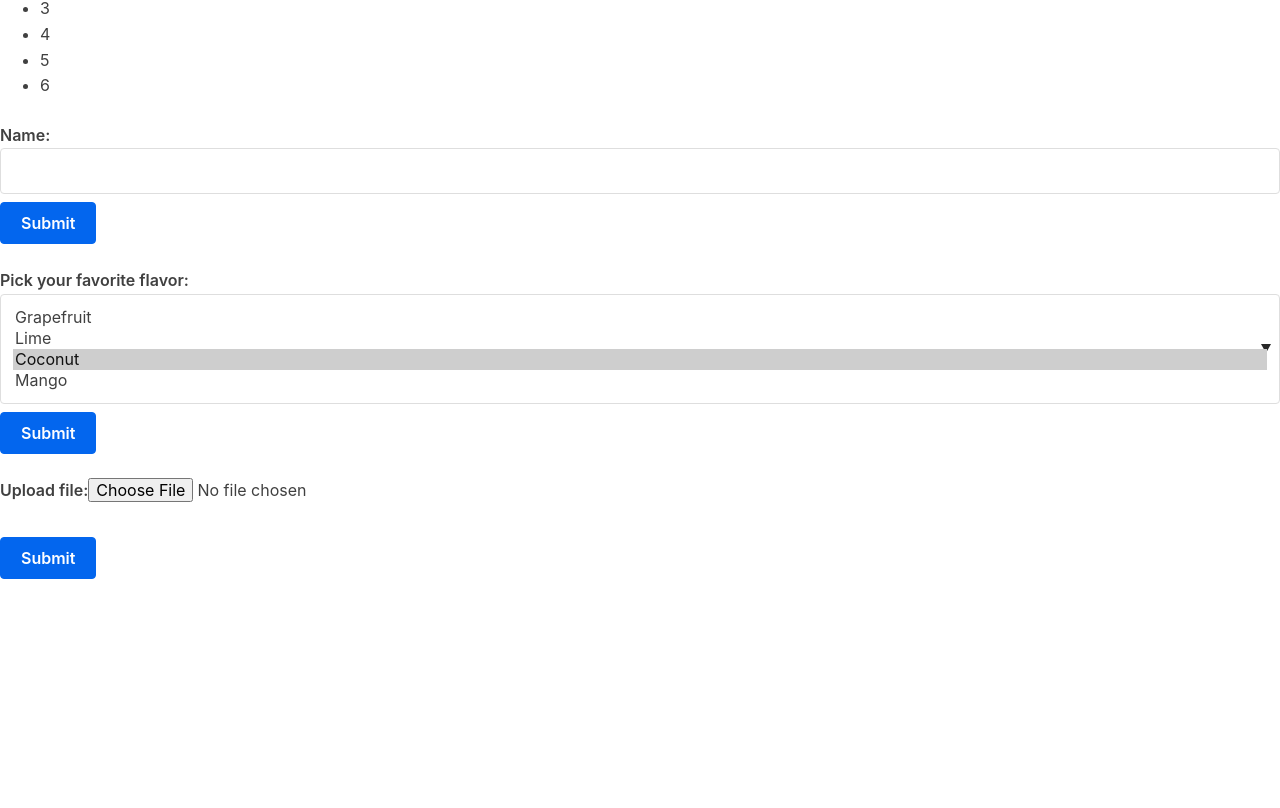
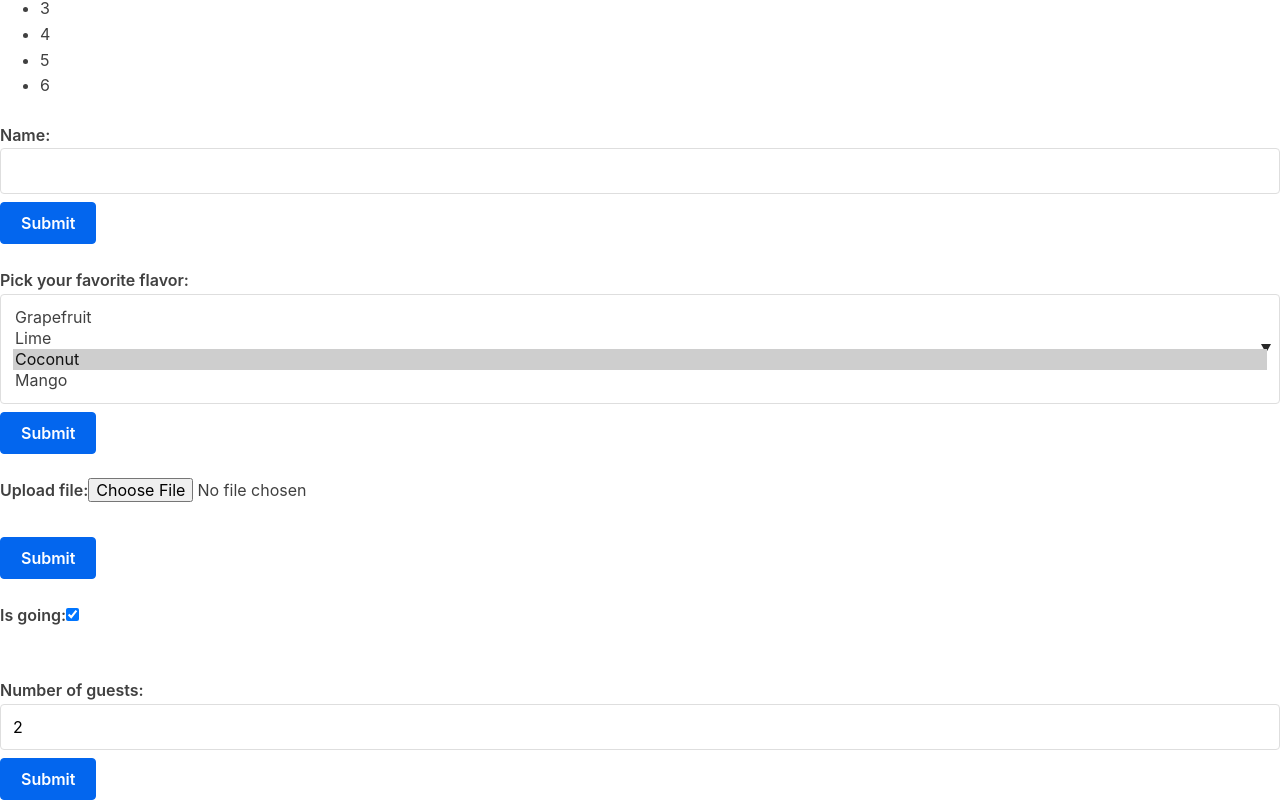
Before and after one commit to ravitejagGitHub/react-tutorial, a React (Create React App) app: page / in a window 1280 px wide. Shown: the part 528-1336 px from the top of the page. Before the commit the page ends 1115 px from the top, so only its background shows below. Built offline with nearby package versions, Linux system fonts and the light colour scheme.

Commit message:
MultipleInputs

```diff
--- /dev/null
+++ b/src/Forms/MultipleInputs.js
@@ -0,0 +1,58 @@
+import { Component } from "react";
+
+export class MultipleInputs extends Component {
+	constructor(props) {
+		super(props);
+		this.state = {
+			isGoing: true,
+			numberOfGuests: 2,
+		};
+
+		this.handleInputChange = this.handleInputChange.bind(this);
+		this.handleSubmit = this.handleSubmit.bind(this);
+	}
+
+	handleInputChange(event) {
+		const target = event.target;
+		const value = target.type === "checkbox" ? target.checked : target.value;
+		const name = target.name;
+
+		this.setState({
+			[name]: value,
+		});
+	}
+
+	handleSubmit(event) {
+		event.preventDefault();
+		const { isGoing, numberOfGuests } = event.target.elements;
+		alert(`${isGoing.checked} - ${numberOfGuests.value}`);
+	}
+
+	render() {
+		return (
+			<form onSubmit={this.handleSubmit}>
+				<label>
+					Is going:
+					<input
+						name="isGoing"
+						type="checkbox"
+						checked={this.state.isGoing}
+						onChange={this.handleInputChange}
+					/>
+				</label>
+				<br />
+				<label>
+					Number of guests:
+					<input
+						name="numberOfGuests"
+						type="number"
+						value={this.state.numberOfGuests}
+						onChange={this.handleInputChange}
+					/>
+				</label>
+
+				<button type="submit">Submit</button>
+			</form>
+		);
+	}
+}
--- a/src/index.js
+++ b/src/index.js
@@ -13,6 +13,7 @@
 import { NameForm } from "./Forms/NameForm";
 import { SelectForm } from "./Forms/SelectForm";
 import { FileInput } from "./Forms/FileInput";
+import { MultipleInputs } from "./Forms/MultipleInputs";
 
 ReactDOM.render(
 	<>
@@ -27,6 +28,8 @@
 		<SelectForm multiple={true} />
 
 		<FileInput />
+
+		<MultipleInputs />
 	</>,
 	document.querySelector("#root")
 );
```
